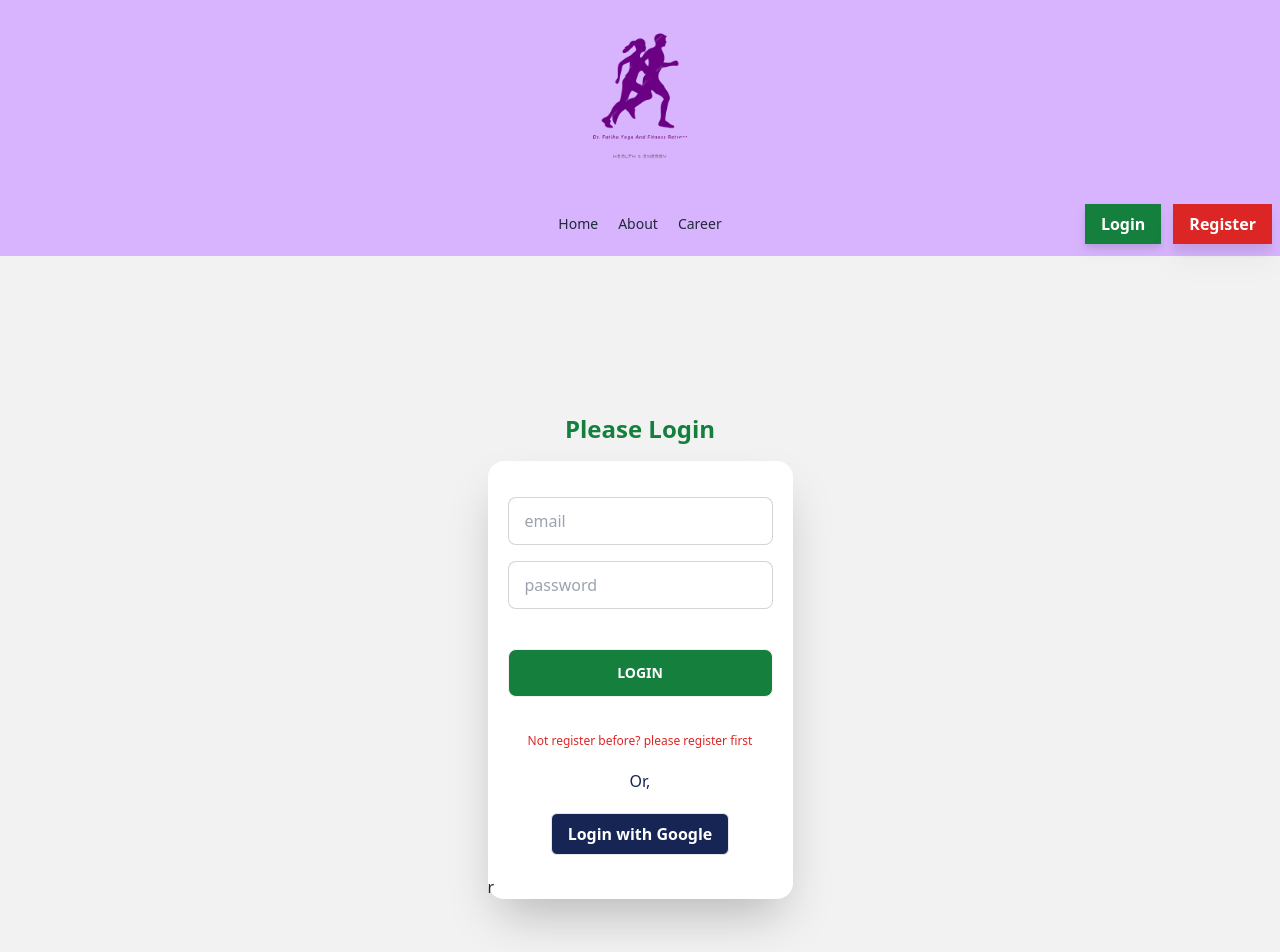
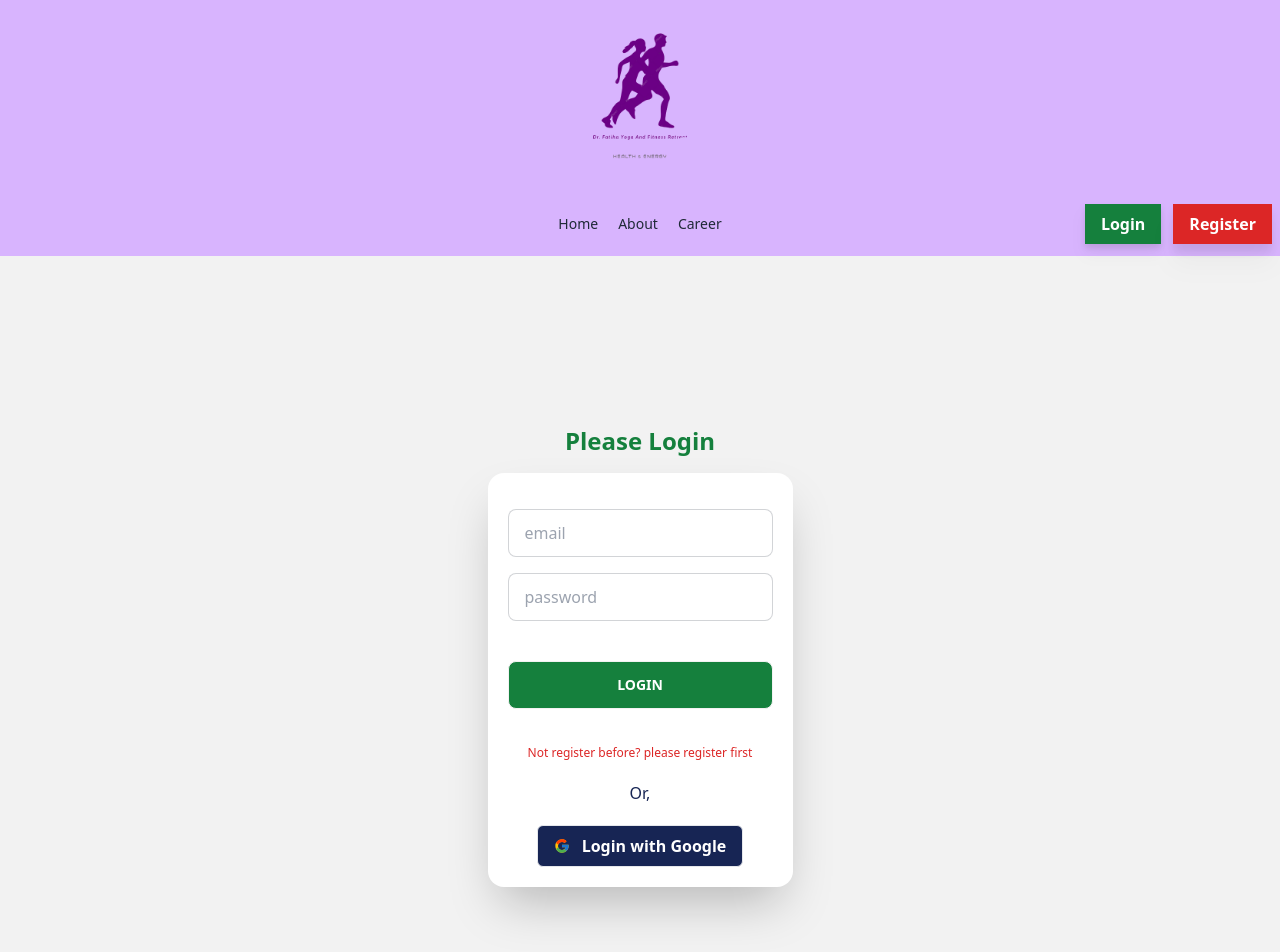
Before and after one commit to devalienbrain/Event-management-yoga-retreat-frontend-project, a React (Vite) app: page /login in a window 1280 px wide. Shown: the top 952 px of the page. Built offline with nearby package versions, Linux system fonts and the light colour scheme; no server answers.

Commit message:
google login button  fixed

```diff
--- a/src/components/Header/NavBar.jsx
+++ b/src/components/Header/NavBar.jsx
@@ -2,6 +2,7 @@ import { useContext } from "react";
 import { NavLink } from "react-router-dom";
 import { Link } from "react-router-dom";
 import { AuthContext } from "../../Provider/AuthProvider";
+
 const NavBar = () => {
   const { user, logOut } = useContext(AuthContext);
   const links = (
--- a/src/pages/Login/LoginForm.jsx
+++ b/src/pages/Login/LoginForm.jsx
@@ -1,7 +1,7 @@
 import { Link } from "react-router-dom";
-import auth from "../../../public/firebase/firebase.config";
 import { useContext } from "react";
 import { AuthContext } from "../../Provider/AuthProvider";
+import { FcGoogle } from "react-icons/fc";
 
 const LoginForm = () => {
   const { signIn, loginGoogle } = useContext(AuthContext);
@@ -59,16 +59,16 @@ const LoginForm = () => {
             <Link to="/register"> please register first </Link>
           </p>
           <h2 className="text-center text-blue-950">Or,</h2>
-          <div className="py-5 font-semibold text-center text-white ">
+
+          <div className="mx-auto py-5 font-semibold text-center text-white">
             <button
               onClick={handleGoogleLogin}
-              className="px-4 py-2 border bg-blue-950 hover:bg-blue-900 font-bold rounded-md"
+              className="px-4 py-2 border bg-blue-950 hover:bg-blue-900 font-bold rounded-md flex items-center gap-3"
             >
-              {" "}
+              <FcGoogle></FcGoogle>
               Login with Google
             </button>
           </div>
-          r{" "}
         </div>
       </div>
     </div>
```
